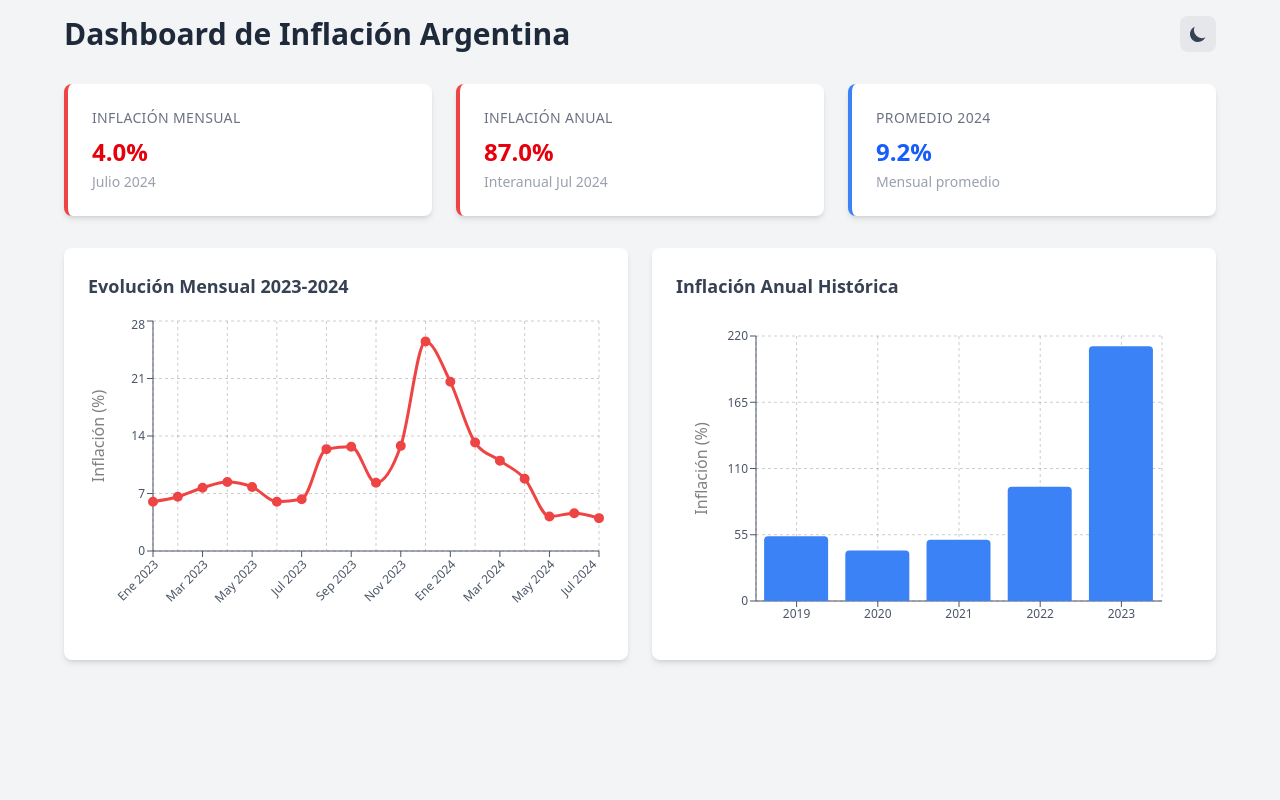
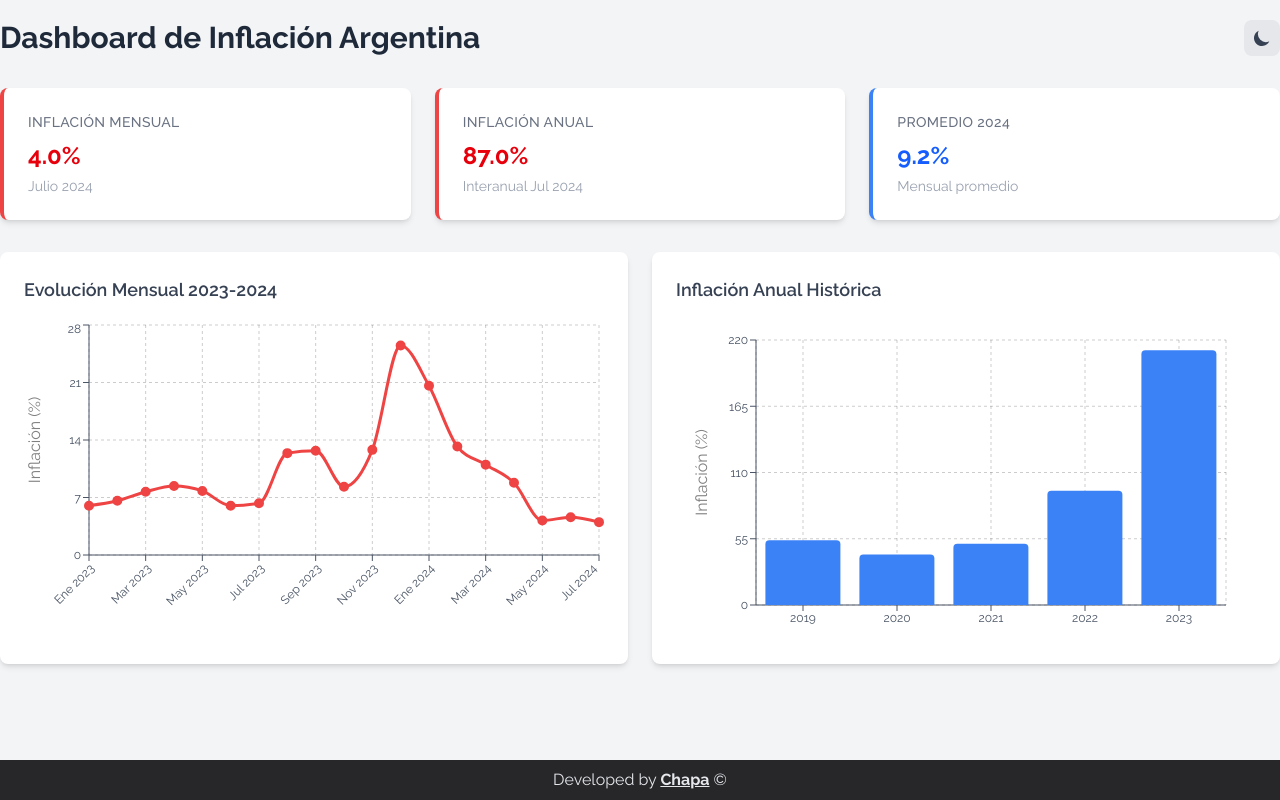
Before and after one commit to Leanfch/react-dashboard, a React (Vite) app: page / in a window 1280 px wide. Built offline with nearby package versions, Linux system fonts and the light colour scheme.

Commit message:
add footer component, update styles, and enhance layout with new fonts

```diff
--- a/index.html
+++ b/index.html
@@ -4,10 +4,13 @@
     <meta charset="UTF-8" />
     <link rel="icon" type="image/svg+xml" href="/favicon.svg" />
     <meta name="viewport" content="width=device-width, initial-scale=1.0" />
+    <link rel="preconnect" href="https://fonts.googleapis.com">
+    <link rel="preconnect" href="https://fonts.gstatic.com" crossorigin>
+    <link href="https://fonts.googleapis.com/css2?family=Raleway:wght@400;500;600;700&display=swap" rel="stylesheet">
     <title>Gráficos Inflación Argentina - React</title>
   </head>
   <body>
-    <div id="root"></div>
+    <main id="root"></main>
     <script type="module" src="/src/main.tsx"></script>
   </body>
 </html>
--- a/src/App.tsx
+++ b/src/App.tsx
@@ -1,13 +1,17 @@
-import MetricCard from './components/ui/MetricCard'
-import DarkModeToggle from './components/ui/DarkModeToggle'
-import InflationChart from './components/charts/InflationChart'
-import YearlyInflationChart from './components/charts/YearlyInflationChart'
-import { monthlyInflationData, yearlyInflationData } from './data/InflationData.ts'
+import MetricCard from "./components/ui/MetricCard";
+import DarkModeToggle from "./components/ui/DarkModeToggle";
+import InflationChart from "./components/charts/InflationChart";
+import YearlyInflationChart from "./components/charts/YearlyInflationChart";
+import {
+	monthlyInflationData,
+	yearlyInflationData,
+} from "./data/InflationData.ts";
+import FooterUi from "./components/ui/FooterUi.tsx";
 
 function App() {
 	return (
-    <div className="min-h-screen bg-gray-100 dark:bg-gray-900 p-4 transition-colors duration-200">
-      <div className="max-w-6xl mx-auto">
+			<section className="min-h-screen pt-5 transition-colors duration-200 flex flex-col w-full bg-gray-100 dark:bg-neutral-800">
+				<header className="max-w-7xl mx-auto w-full">
 					{/* Header con toggle */}
 					<div className="flex justify-between items-center mb-8">
 						<h1 className="text-3xl font-bold text-gray-800 dark:text-gray-100">
@@ -15,9 +19,10 @@ function App() {
 						</h1>
 						<DarkModeToggle />
 					</div>
+				</header>
 
 				{/* Cards de métricas */}
-        <div className="grid grid-cols-1 md:grid-cols-3 gap-6 mb-8">
+				<section className="grid grid-cols-1 md:grid-cols-3 gap-6 mb-8 w-full max-w-7xl mx-auto">
 					<MetricCard
 						title="Inflación Mensual"
 						value="4.0%"
@@ -36,10 +41,10 @@ function App() {
 						subtitle="Mensual promedio"
 						color="blue"
 					/>
-        </div>
+				</section>
 
 				{/* Gráficos */}
-        <div className="grid grid-cols-1 lg:grid-cols-2 gap-6">
+				<section className="grid grid-cols-1 lg:grid-cols-2 gap-6 w-full max-w-7xl mx-auto">
 					<InflationChart
 						data={monthlyInflationData}
 						title="Evolución Mensual 2023-2024"
@@ -49,10 +54,10 @@ function App() {
 						data={yearlyInflationData}
 						title="Inflación Anual Histórica"
 					/>
-        </div>
-      </div>
-    </div>
-  )
+				</section>
+				<FooterUi />
+			</section>
+	);
 }
 
-export default App
+export default App;
--- a/src/components/charts/InflationChart.tsx
+++ b/src/components/charts/InflationChart.tsx
@@ -7,7 +7,7 @@ interface InflationChartProps {
 
 export default function InflationChart({ data, title }: InflationChartProps) {
   return (
-    <div className="bg-white dark:bg-gray-800 rounded-lg shadow-md p-6 transition-colors duration-200">
+    <div className="bg-white dark:bg-zinc-700 rounded-lg shadow-md p-6 transition-colors duration-200">
       <h3 className="text-lg font-semibold text-gray-700 dark:text-gray-200 mb-4">
         {title}
       </h3>
--- a/src/components/charts/YearlyInflationChart.tsx
+++ b/src/components/charts/YearlyInflationChart.tsx
@@ -7,7 +7,7 @@ interface YearlyInflationChartProps {
 
 export default function YearlyInflationChart({ data, title }: YearlyInflationChartProps) {
   return (
-    <div className="bg-white dark:bg-gray-800 rounded-lg shadow-md p-6 transition-colors duration-200">
+    <div className="bg-white dark:bg-zinc-700 rounded-lg shadow-md p-6 transition-colors duration-200">
       <h3 className="text-lg font-semibold text-gray-700 dark:text-gray-200 mb-4">
         {title}
       </h3>
--- /dev/null
+++ b/src/components/ui/FooterUi.tsx
@@ -0,0 +1,7 @@
+export default function FooterUi () {
+    return (
+        <footer className="dark:bg-zinc-600 bg-zinc-800 p-2 mt-auto">
+            <p className="text-gray-200 dark:text-gray-100 text-center w-full max-w-7xl mx-auto">Developed by <a className="underline font-bold" href="https://github.com/Leanfch">Chapa</a> &copy;</p>
+        </footer>
+    )
+}
--- a/src/components/ui/MetricCard.tsx
+++ b/src/components/ui/MetricCard.tsx
@@ -13,7 +13,7 @@ export default function MetricCard({ title, value, subtitle, color = 'blue' }: M
   };
 
   return (
-    <div className="bg-white dark:bg-gray-800 rounded-lg shadow-md p-6 border-l-4 border-solid transition-colors duration-200"
+    <div className="bg-white dark:bg-zinc-700 rounded-lg shadow-md p-6 border-l-4 border-solid transition-colors duration-200"
          style={{ borderLeftColor: color === 'red' ? '#ef4444' : color === 'green' ? '#10b981' : '#3b82f6' }}>
       <h3 className="text-sm font-medium text-gray-500 dark:text-gray-400 uppercase tracking-wide">
         {title}
--- a/src/index.css
+++ b/src/index.css
@@ -1,2 +1,6 @@
 @import "tailwindcss";
 @custom-variant dark (&:where(.dark, .dark *));
+
+main {
+    font-family: "Raleway", sans-serif;
+}
```
Lines whose indentation alone changed are shown as unchanged.
